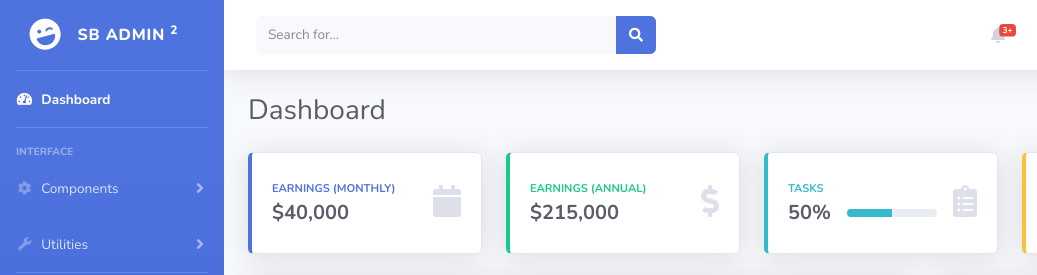
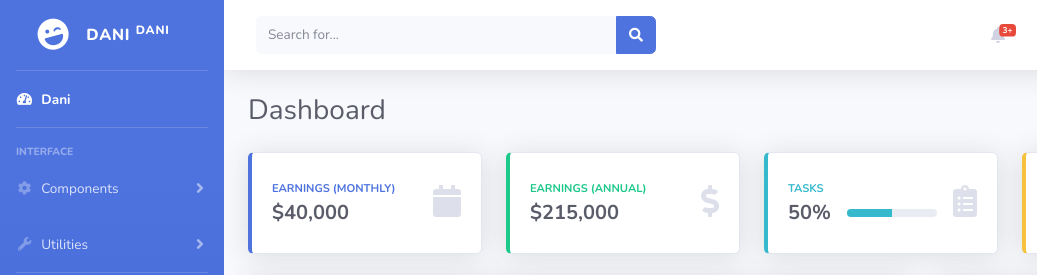
Before and after one commit to lodagonupv/landing, a website with bundled scripts: page index.html in a window 1280 px wide. Shown: the top 275 px of the page, 0-1037 px from the left. Built offline with nearby package versions, Linux system fonts and the light colour scheme.

Commit message:
subiendo

```diff
--- a/index.html
+++ b/index.html
@@ -35,7 +35,7 @@
                 <div class="sidebar-brand-icon rotate-n-15">
                     <i class="fas fa-laugh-wink"></i>
                 </div>
-                <div class="sidebar-brand-text mx-3">SB Admin <sup>2</sup></div>
+                <div class="sidebar-brand-text mx-3">Dani <sup>Dani</sup></div>
             </a>
 
             <!-- Divider -->
@@ -45,7 +45,7 @@
             <li class="nav-item active">
                 <a class="nav-link" href="index.html">
                     <i class="fas fa-fw fa-tachometer-alt"></i>
-                    <span>Dashboard</span></a>
+                    <span>Dani</span></a>
             </li>
 
             <!-- Divider -->
```
